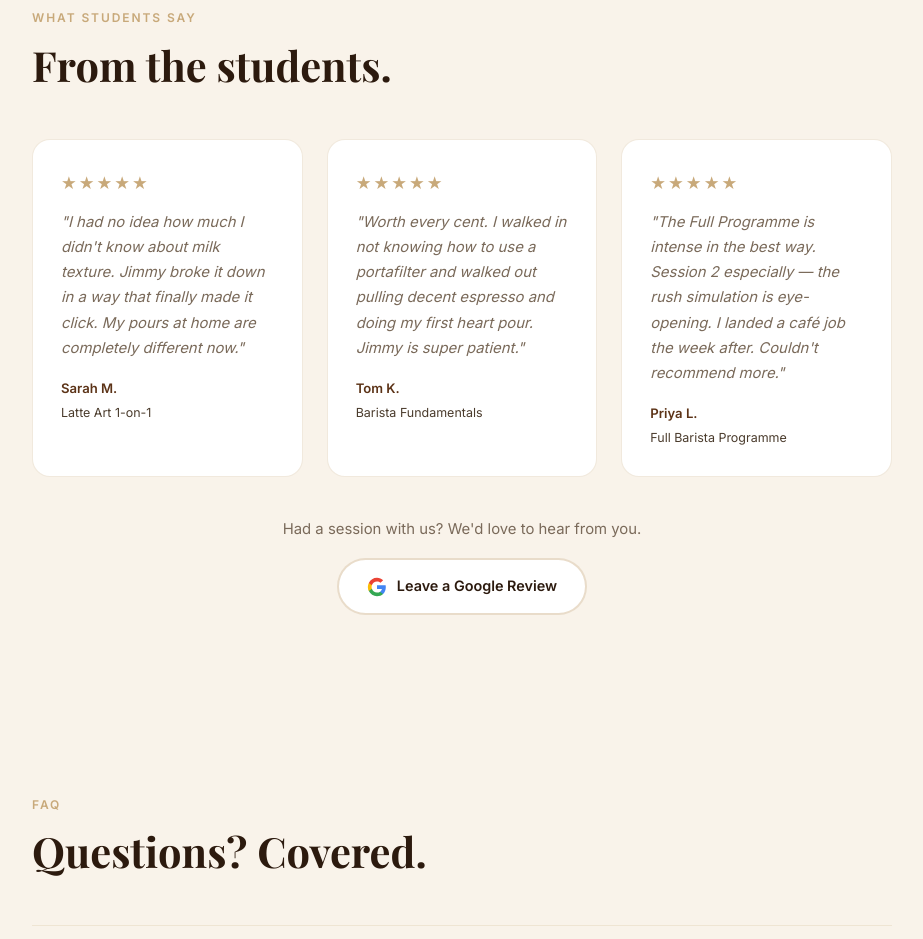
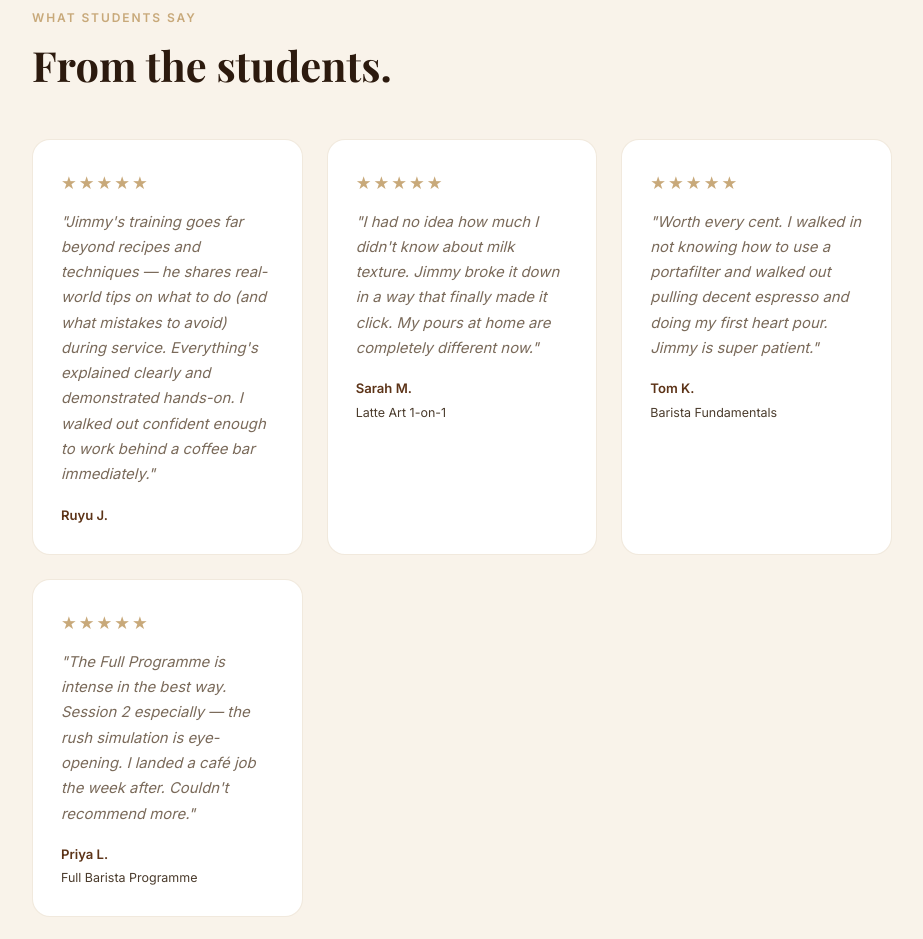
Before and after one commit to keycheck03-max/coffee-classes, a plain HTML site: page public/index.html in a window 1280 px wide. Shown: the part 8640-9579 px from the top of the page, without its empty margins (178-1101 px from the left). Drawn offline with nearby package versions, Linux system fonts and the light colour scheme.

Commit message:
Add new 5-star review from Ruyu J.

```diff
--- a/public/index.html
+++ b/public/index.html
@@ -951,6 +951,11 @@
     <div class="reviews-grid stagger">
       <div class="review-card">
         <div class="review-stars">★★★★★</div>
+        <p class="review-text">"Jimmy's training goes far beyond recipes and techniques — he shares real-world tips on what to do (and what mistakes to avoid) during service. Everything's explained clearly and demonstrated hands-on. I walked out confident enough to work behind a coffee bar immediately."</p>
+        <div class="review-author">Ruyu J.</div>
+      </div>
+      <div class="review-card">
+        <div class="review-stars">★★★★★</div>
         <p class="review-text">"I had no idea how much I didn't know about milk texture. Jimmy broke it down in a way that finally made it click. My pours at home are completely different now."</p>
         <div class="review-author">Sarah M.</div>
         <div class="review-session">Latte Art 1-on-1</div>
```
